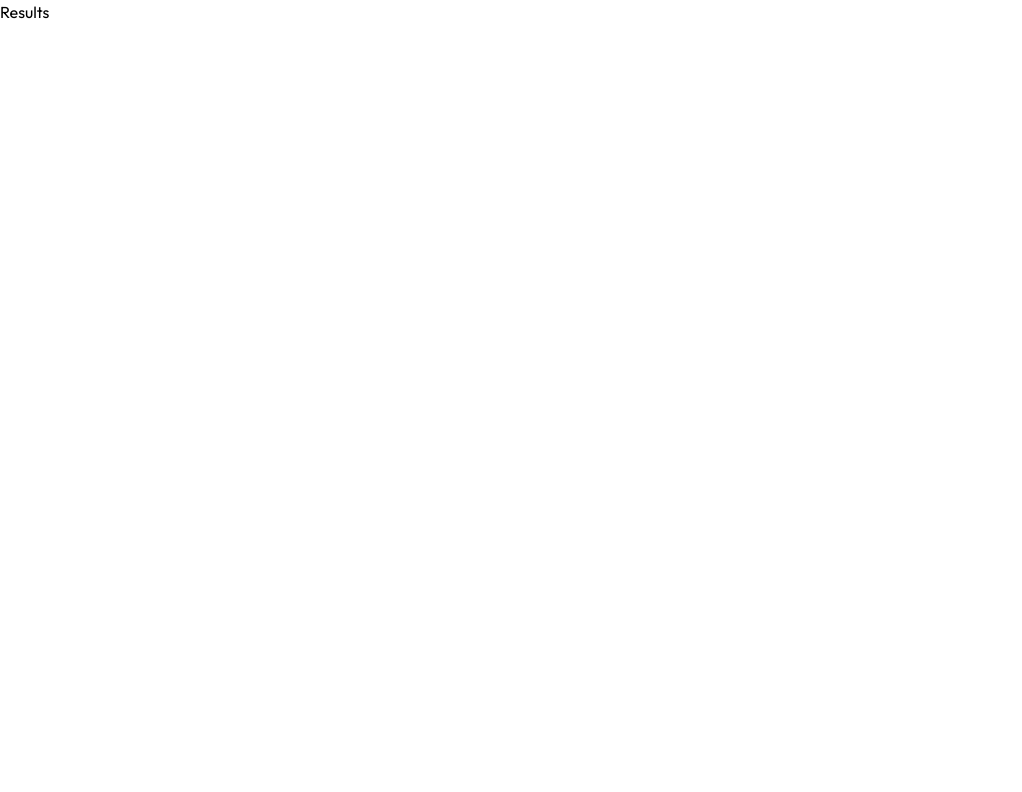
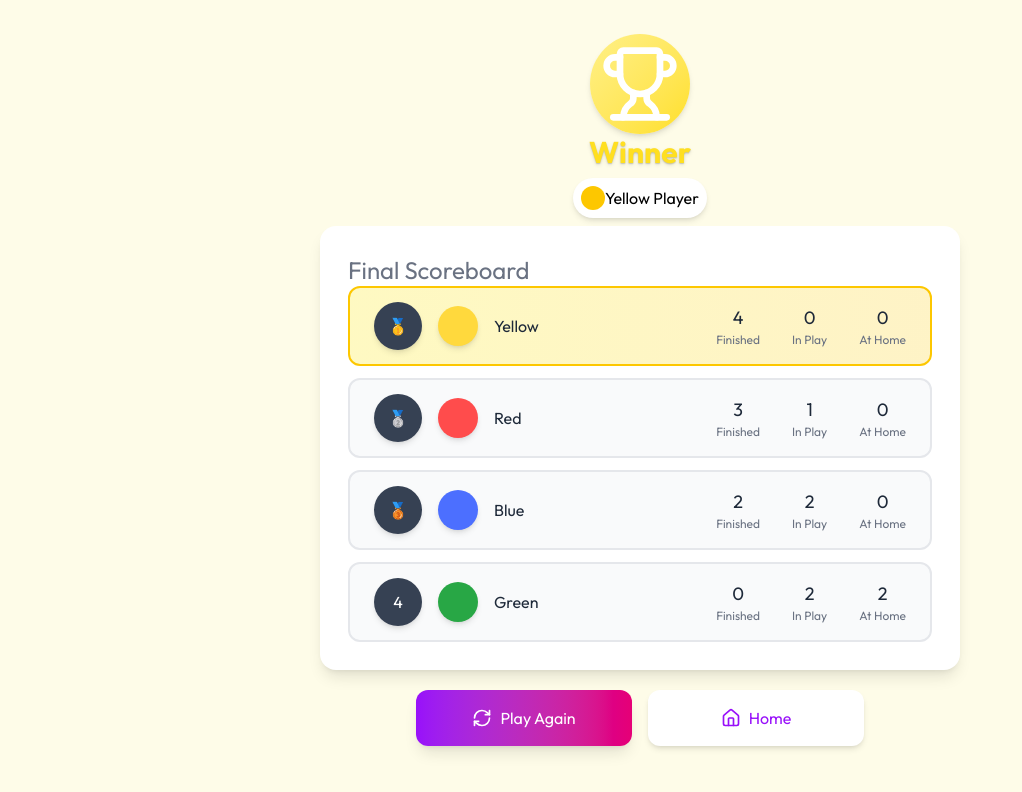
Before and after one commit to MeiRomney/Ludo, a React (Vite) app in the folder client/: page /results in a window 1280 px wide. Shown: the top 792 px of the page, without its empty margins (0-1022 px from the left). Built offline with nearby package versions, Linux system fonts and the light colour scheme.

Commit message:
Added results UI

```diff
--- a/client/src/pages/Results.jsx
+++ b/client/src/pages/Results.jsx
@@ -1,8 +1,80 @@
+import { Home, RefreshCw, Trophy } from 'lucide-react'
 import React from 'react'
+import { useNavigate } from 'react-router-dom';
 
 const Results = () => {
+
+  const navigate = useNavigate();
+
+  const results = [
+    { position: 1, color: '#FFD93D', name: 'Yellow', finished: 4, inPlay: 0, atHome: 0 },
+    { position: 2, color: '#FF4C4C', name: 'Red', finished: 3, inPlay: 1, atHome: 0 },
+    { position: 3, color: '#4C6FFF', name: 'Blue', finished: 2, inPlay: 2, atHome: 0 },
+    { position: 4, color: '#28A745', name: 'Green', finished: 0, inPlay: 2, atHome: 2 },
+  ];
+
   return (
-    <div className='cursor-pointer'>Results</div>
+    <div className='w-full h-full bg-yellow-50 absolute flex flex-col justify-center items-center pt-15'>
+      <div className='flex flex-col justify-center items-center'>
+        <div className='w-25 h-25 -mt-20 rounded-full bg-gradient-to-br from-yellow-200 to-yellow-300 shadow-md flex justify-center items-center'>
+          <Trophy className='w-20 h-20 text-white' />
+        </div>
+        <h1 className='text-3xl font-bold text-yellow-300 text-shadow-md'>Winner</h1>
+        <div className='w-full bg-white shadow-md rounded-3xl flex my-2 p-2'>
+          <div className={`w-6 h-6 bg-yellow-400 rounded-full`} ></div>
+          <h2>Yellow Player</h2>
+        </div>
+      </div>
+      <div className='w-1/2 rounded-2xl bg-white shadow-lg mx-auto flex flex-col p-7'>
+        <h2 className='text-2xl text-gray-500'>Final Scoreboard</h2>
+        <div className="space-y-3">
+          {results.map((result) => (
+            <div
+              key={result.position}
+              className={`flex items-center justify-between h-20 rounded-xl px-6 transition-all ${
+                result.position === 1
+                  ? 'bg-gradient-to-r from-yellow-100 to-amber-100 border-2 border-yellow-400'
+                  : 'bg-gray-50 border-2 border-gray-200'
+              }`}
+            >
+              <div className="flex items-center gap-4">
+                <div className="w-12 h-12 bg-gray-700 text-white rounded-full flex items-center justify-center shadow-md">
+                  {result.position === 1 ? '🥇' : result.position === 2 ? '🥈' : result.position === 3 ? '🥉' : result.position}
+                </div>
+                <div className="w-10 h-10 rounded-full shadow-md" style={{ backgroundColor: result.color }}></div>
+                <span className="text-gray-800 min-w-[80px]">{result.name}</span>
+              </div>
+              <div className="flex gap-8">
+                <div className="text-center">
+                  <div className="text-lg text-gray-800">{result.finished}</div>
+                  <div className="text-xs text-gray-500">Finished</div>
+                </div>
+                <div className="text-center">
+                  <div className="text-lg text-gray-800">{result.inPlay}</div>
+                  <div className="text-xs text-gray-500">In Play</div>
+                </div>
+                <div className="text-center">
+                  <div className="text-lg text-gray-800">{result.atHome}</div>
+                  <div className="text-xs text-gray-500">At Home</div>
+                </div>
+              </div>
+            </div>
+          ))}
+        </div>
+      </div>
+
+      {/* Action buttons */}
+      <div className="flex gap-4 w-full max-w-md mt-5">
+        <button onClick={()=> navigate('/gameplay')} className="flex-1 h-14 bg-gradient-to-r from-purple-600 to-pink-600 text-white rounded-xl shadow-lg hover:shadow-xl transition-all hover:scale-105 flex items-center justify-center gap-2 cursor-pointer">
+          <RefreshCw className="w-5 h-5" />
+          Play Again
+        </button>
+        <button onClick={()=> navigate('/')} className="flex-1 h-14 bg-white text-purple-600 rounded-xl shadow-md hover:shadow-lg transition-all hover:scale-105 flex items-center justify-center gap-2 cursor-pointer">
+          <Home className="w-5 h-5" />
+          Home
+        </button>
+      </div>
+    </div>
   )
 }
 
```
